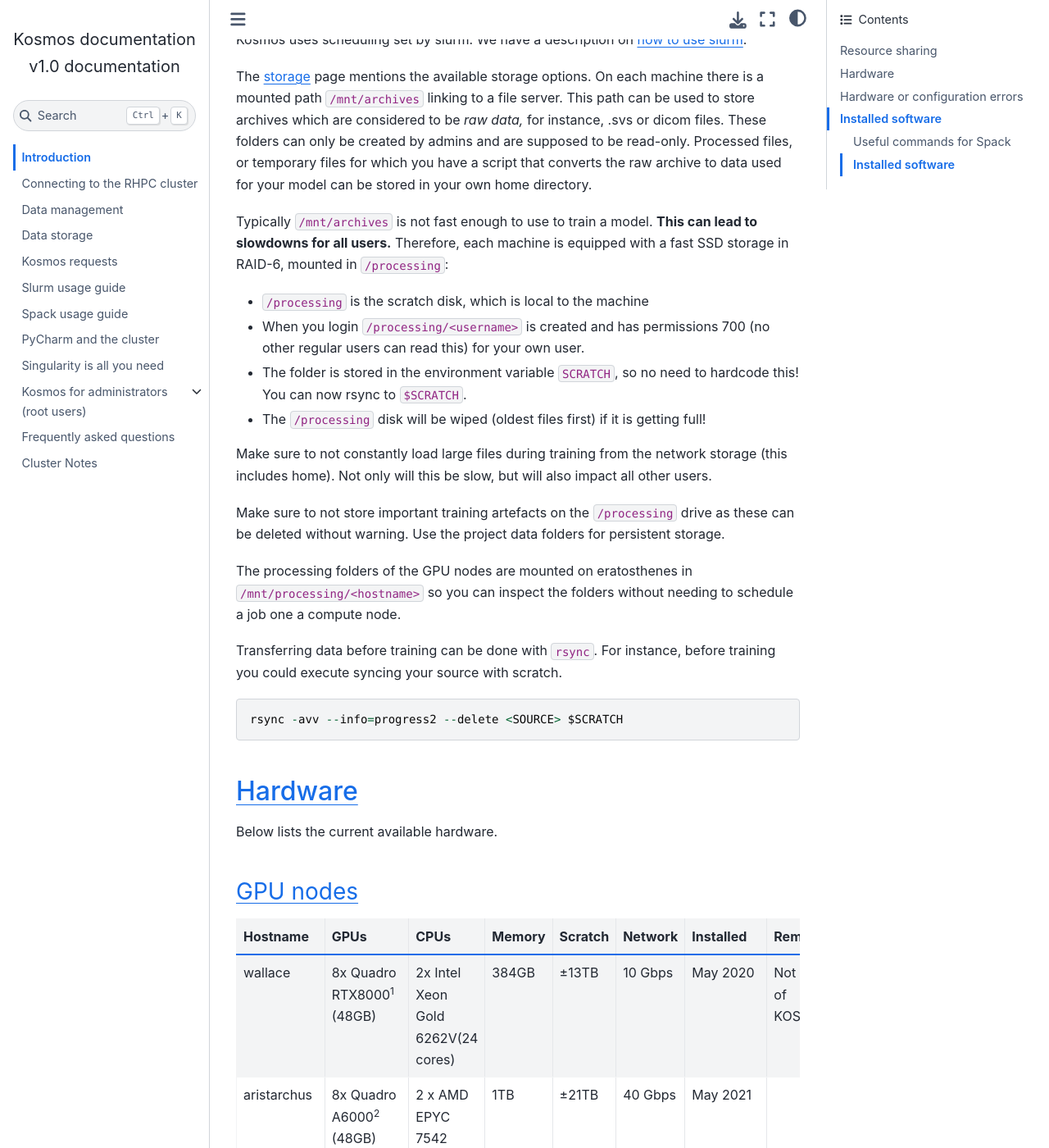
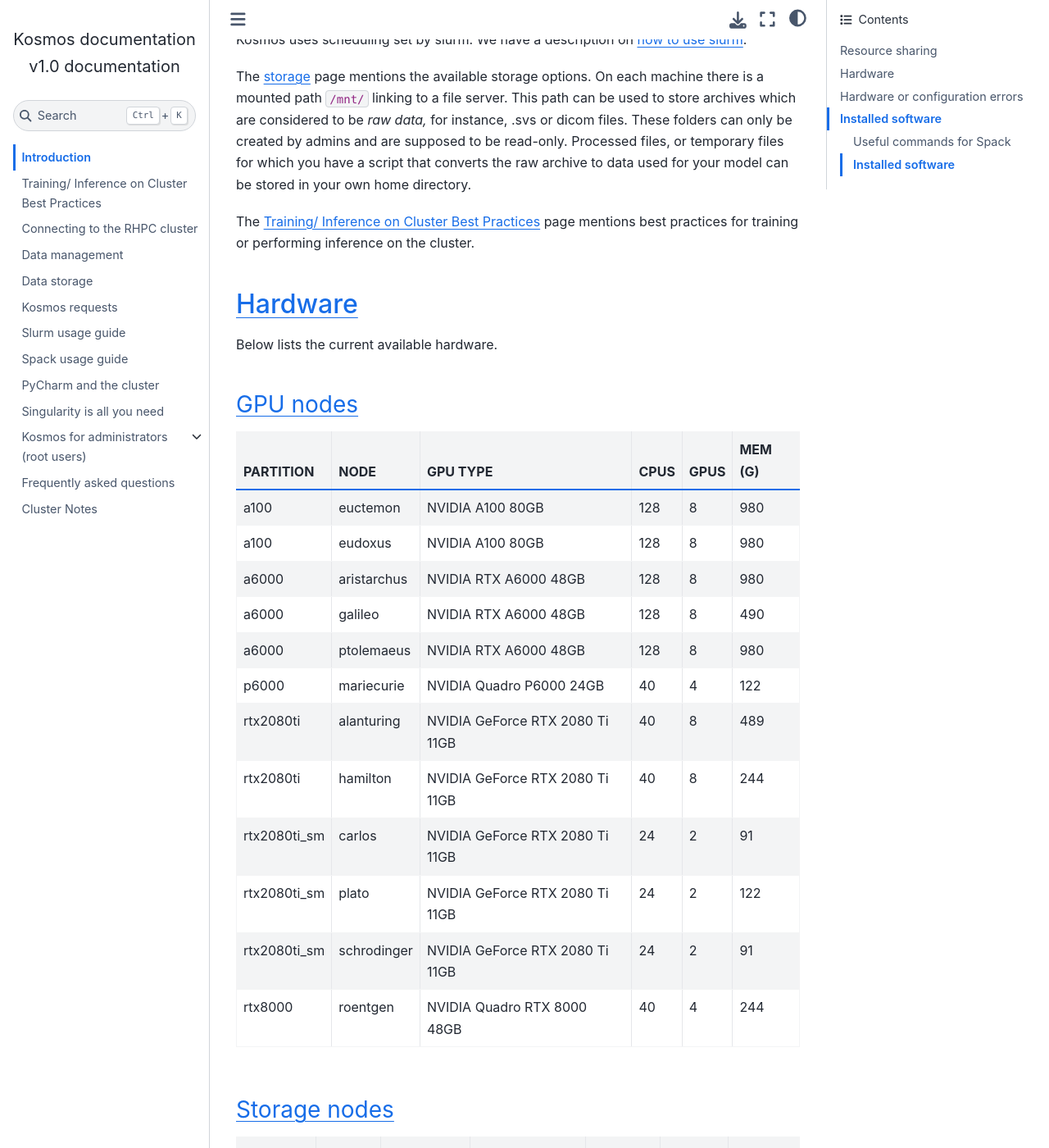
Before and after one commit to NKI-AI/kosmos-documentation, a Sphinx documentation site: the page built from docs/introduction.rst, in a window 1280 px wide and 1400 px high, scrolled down 763 px. Shown: the whole window at 82% size. Built offline with Sphinx 7.4.7 and the Sphinx Book theme 1.1.4, drawn with Linux system fonts in a browser that asks for light colours; some of the changed text lies outside the part shown.

Commit message:
Update documentation (#9)
* Update docs with best practices and fixed outdated info

* Minor fix

* Update README.md

```diff
--- a/docs/index.rst
+++ b/docs/index.rst
@@ -10,6 +10,7 @@
    :maxdepth: 1
 
    introduction
+   practices
    connecting
    data_management
    storage
--- a/docs/introduction.rst
+++ b/docs/introduction.rst
@@ -13,30 +13,10 @@
 
 Kosmos uses scheduling set by slurm. We have a description on :ref:`how to use slurm<slurm-usage-guide>`.
 
-The :ref:`storage<storage>` page mentions the available storage options. On each machine there is a mounted path ``/mnt/archives`` linking to a file server. This path can be used to store archives which are considered to be *raw data,* for instance, .svs or dicom files. These folders can only be created by admins and are supposed to be read-only. Processed files, or temporary files for which you have a script that converts the raw archive to data used for your model can be stored in your own home directory.
+The :ref:`storage<storage>` page mentions the available storage options. On each machine there is a mounted path ``/mnt/`` linking to a file server. This path can be used to store archives which are considered to be *raw data,* for instance, .svs or dicom files. These folders can only be created by admins and are supposed to be read-only. Processed files, or temporary files for which you have a script that converts the raw archive to data used for your model can be stored in your own home directory.
 
-Typically ``/mnt/archives`` is not fast enough to use to train a model. **This can lead to slowdowns for all users.** Therefore, each machine is equipped with a fast SSD storage in RAID-6, mounted in ``/processing``:
-
-
-* ``/processing`` is the scratch disk, which is local to the machine
-
-* When you login ``/processing/<username>`` is created and has permissions 700 (no other regular users can read this) for your own user.
-
-* The folder is stored in the environment variable ``SCRATCH``, so no need to hardcode this! You can now rsync to ``$SCRATCH``.
-
-* The ``/processing`` disk will be wiped (oldest files first) if it is getting full!
-
-Make sure to not constantly load large files during training from the network storage (this includes home). Not only will this be slow, but will also impact all other users.
-
-Make sure to not store important training artefacts on the ``/processing`` drive as these can be deleted without warning. Use the project data folders for persistent storage.
-
-The processing folders of the GPU nodes are mounted on eratosthenes in ``/mnt/processing/<hostname>`` so you can inspect the folders without needing to schedule a job one a compute node.
-
-Transferring data before training can be done with ``rsync``. For instance, before training you could execute syncing your source with scratch.
-
-.. code-block:: java
-
-   rsync -avv --info=progress2 --delete <SOURCE> $SCRATCH
+The :ref:`Training/ Inference on Cluster Best Practices<practices>` page mentions best practices for training
+or performing inference on the cluster.
 
 Hardware
 ========
@@ -48,77 +28,34 @@
 GPU nodes
 ---------
 
-.. list-table::
-   :header-rows: 1
++--------------+-------------+---------------------------------+------+------+---------+
+| PARTITION    | NODE        | GPU TYPE                        | CPUS | GPUS | MEM (G) |
++==============+=============+=================================+======+======+=========+
+| a100         | euctemon    | NVIDIA A100 80GB                | 128  | 8    | 980     |
++--------------+-------------+---------------------------------+------+------+---------+
+| a100         | eudoxus     | NVIDIA A100 80GB                | 128  | 8    | 980     |
++--------------+-------------+---------------------------------+------+------+---------+
+| a6000        | aristarchus | NVIDIA RTX A6000 48GB           | 128  | 8    | 980     |
++--------------+-------------+---------------------------------+------+------+---------+
+| a6000        | galileo     | NVIDIA RTX A6000 48GB           | 128  | 8    | 490     |
++--------------+-------------+---------------------------------+------+------+---------+
+| a6000        | ptolemaeus  | NVIDIA RTX A6000 48GB           | 128  | 8    | 980     |
++--------------+-------------+---------------------------------+------+------+---------+
+| p6000        | mariecurie  | NVIDIA Quadro P6000 24GB        | 40   | 4    | 122     |
++--------------+-------------+---------------------------------+------+------+---------+
+| rtx2080ti    | alanturing  | NVIDIA GeForce RTX 2080 Ti 11GB | 40   | 8    | 489     |
++--------------+-------------+---------------------------------+------+------+---------+
+| rtx2080ti    | hamilton    | NVIDIA GeForce RTX 2080 Ti 11GB | 40   | 8    | 244     |
++--------------+-------------+---------------------------------+------+------+---------+
+| rtx2080ti_sm | carlos      | NVIDIA GeForce RTX 2080 Ti 11GB | 24   | 2    | 91      |
++--------------+-------------+---------------------------------+------+------+---------+
+| rtx2080ti_sm | plato       | NVIDIA GeForce RTX 2080 Ti 11GB | 24   | 2    | 122     |
++--------------+-------------+---------------------------------+------+------+---------+
+| rtx2080ti_sm | schrodinger | NVIDIA GeForce RTX 2080 Ti 11GB | 24   | 2    | 91      |
++--------------+-------------+---------------------------------+------+------+---------+
+| rtx8000      | roentgen    | NVIDIA Quadro RTX 8000 48GB     | 40   | 4    | 244     |
++--------------+-------------+---------------------------------+------+------+---------+
 
-   * - Hostname
-     - GPUs
-     - CPUs
-     - Memory
-     - Scratch
-     - Network
-     - Installed
-     - Remarks
-   * - wallace
-     - 8x Quadro RTX8000\ :sup:`1` (48GB)
-     - 2x Intel Xeon Gold 6262V(24 cores)
-     - 384GB
-     - ±13TB
-     - 10 Gbps
-     - May 2020
-     - Not part of KOSMOS
-   * - aristarchus
-     - 8x Quadro A6000\ :sup:`2` (48GB)
-     - 2 x AMD EPYC 7542 (2nd gen)(32 cores)
-     - 1TB
-     - ±21TB
-     - 40 Gbps
-     - May 2021
-     -
-   * - ptolemaeus
-     - 8x Quadro A6000\ :sup:`2` (48GB)
-     - 2 x AMD EPYC 7542 (2nd gen)(32 cores)
-     - 1TB
-     - ±21TB
-     - 40 Gbps
-     - May 2021
-     -
-   * - eudoxus
-     - 8x A100\ :sup:`2` (80GB)
-     - 2 x AMD EPYC 7543 SP3 (3rd gen)(32 cores)
-     - 1TB
-     - ±21TB
-     - 40 Gbps
-     - April 2022
-     -
-   * - euctemon
-     - 8x A100\ :sup:`2` (80GB)
-     - 2 x AMD EPYC 7543 SP3 (3rd gen)(32 cores)
-     - 1TB
-     - ±21TB
-     - 40 Gbps
-     - September 2022
-     -
-   * - plato
-     - 2x RTX2080Ti (11GB)
-     - 1x i9-7920X CPU @ 2.90GHz (12 cores)
-     - 120GB
-     - ±8TB
-     - 1 Gbps
-     - August 2022
-     -
-   * - schrodinger
-     - 2x RTX2080Ti (11GB)
-     - 1x i9-7920X CPU @ 2.90GHz (12 cores)
-     - 120GB
-     - ±8TB
-     - 1 Gbps
-     - August 2022
-     -
-
-*1 Requires CUDA >= 10.*
-
-*2 Requires CUDA >= 11, needs capability sm_86 as the Quadro A6000s and A100s use the Ampere architecture.*
 
 
 Storage nodes
@@ -168,19 +105,16 @@
      - Memory
      - Scratch
      - Network
-     - Software stack
      - Installed
      - Status
-   * - eratosthenes
-     - 2 x AMD EPYC 7402 SP3 24-core 2.8GHz
-     - 256GB
+   * - gaia
+     - 256 cpu cores
+     - 490GB
      - ±11TB
      - 40 Gbps
-     - Ubuntu 20.04Docker\ :sup:`3` / Singularity / Enroot
-     - April 2022
-     - Main login node
+     - 2023
+     - CPU only node. Access through slurm
 
-*3 Requires root permissions, can be used through slurm with pyxis.*
 
 The CPU nodes can be used for all kinds of tasks which do not require GPUs, such as preprocessing data, running tensorboard, etc.
 
--- a/docs/slurm_usage_guide.rst
+++ b/docs/slurm_usage_guide.rst
@@ -398,6 +398,8 @@
 
 This needs to be written, but currently the pyxis is supported, so go ahead and check that out.
 
+.. _nodestat-command:
+
 The ``nodestat`` command
 ------------------------
 
```
Also changed, not shown: other parts of docs/introduction.rst (+1 -1 lines), README.md (+2 -0 lines), docs/connecting.rst (+6 -26 lines), docs/notes.rst (+4 -28 lines), docs/practices.rst (added, +91 -0 lines).
